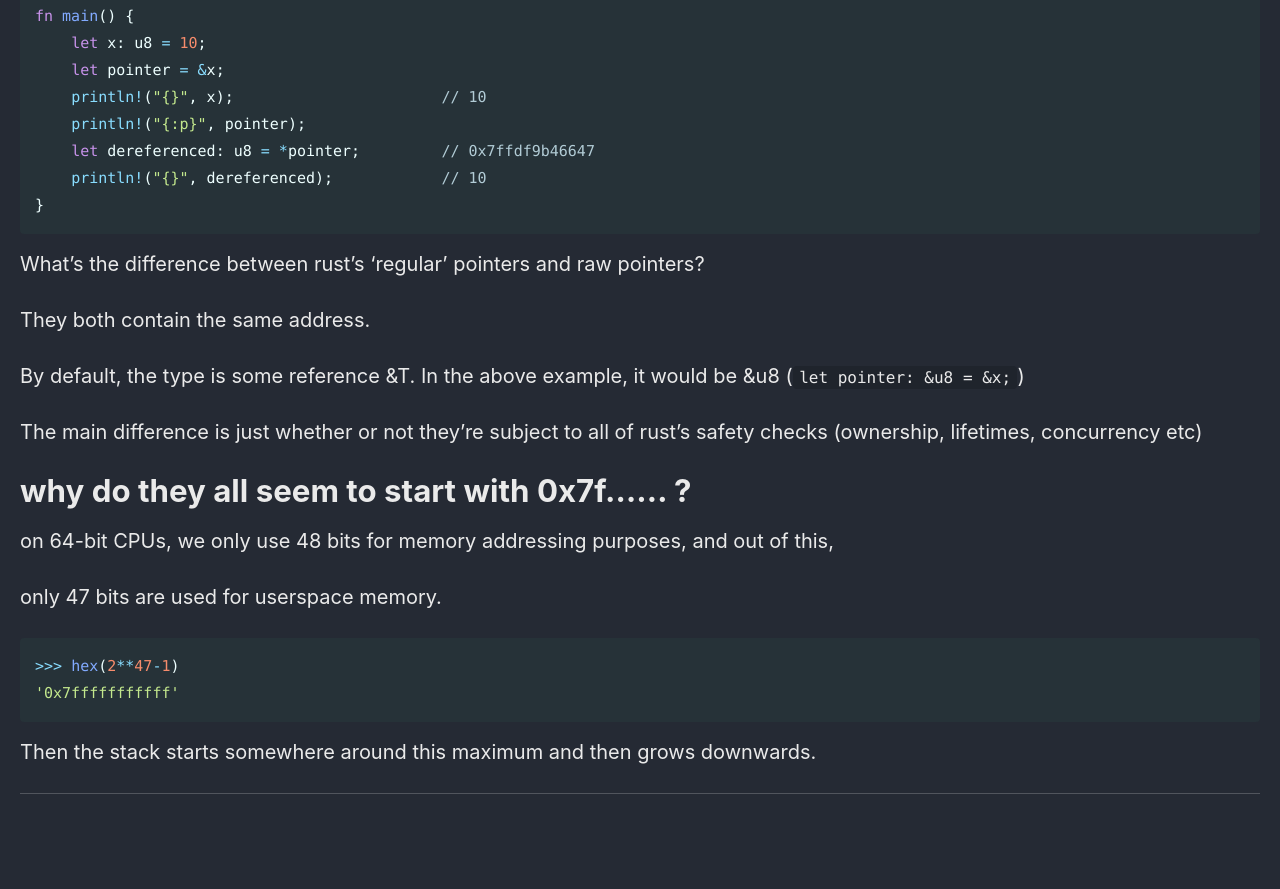
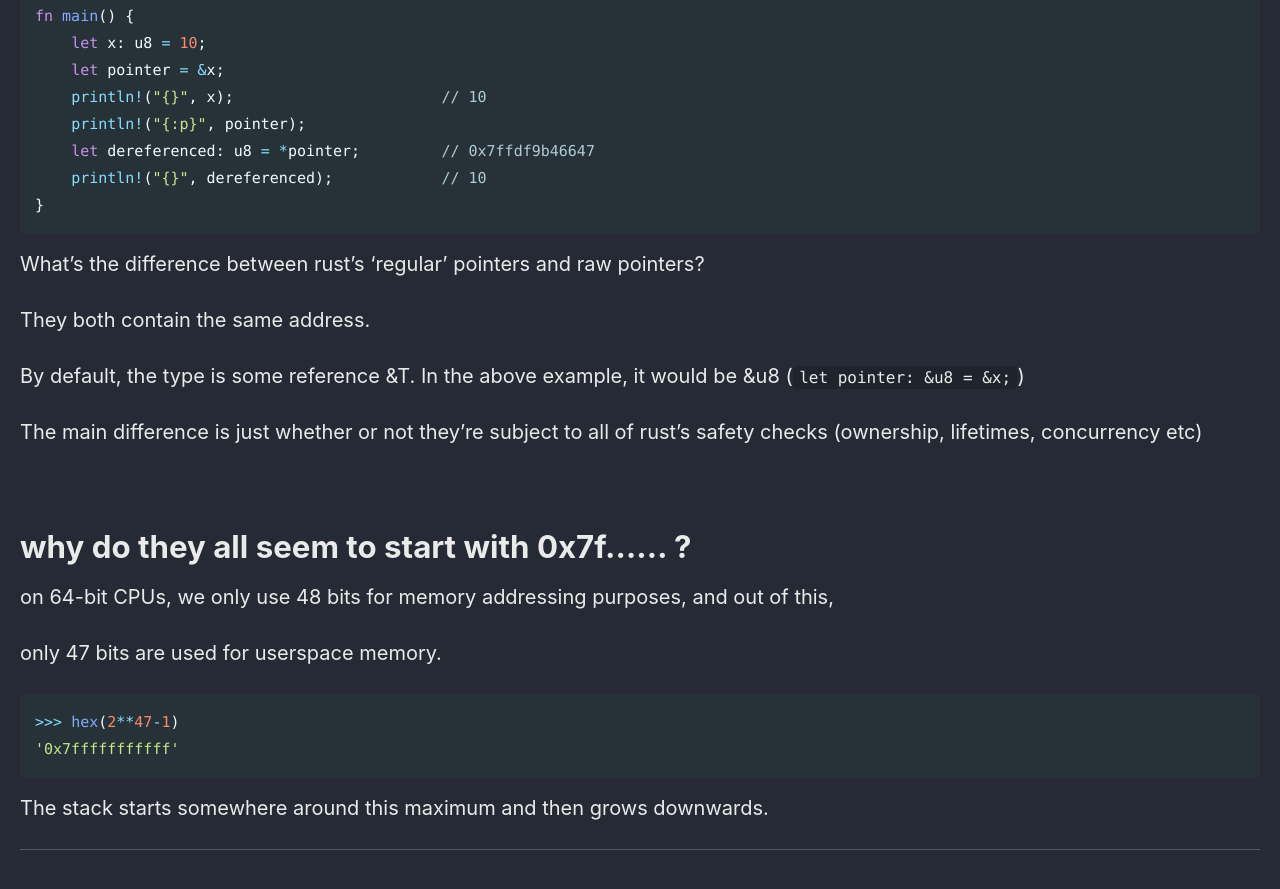
Before and after one commit to Connor-McCartney/Connor-McCartney.github.io, a Jekyll site: the page built from _pages/misc/Memory.md, in a window 1280 px wide and 900 px high, scrolled down 1459 px. Shown: the top 889 px of the window. Built offline with Jekyll 4.4.1, drawn with Linux system fonts in a browser that asks for light colours; cached includes are drawn as plain includes; before the commit the page ends 2303 px from its top, so only the background shows below that.

Commit message:
Update Memory.md

````diff
--- a/_pages/misc/Memory.md
+++ b/_pages/misc/Memory.md
@@ -78,6 +78,7 @@ By default, the type is some reference &T. In the above example, it would be &u8
 
 The main difference is just whether or not they're subject to all of rust's safety checks (ownership, lifetimes, concurrency etc)
 
+<br>
 
 # why do they all seem to start with 0x7f...... ?
 
@@ -90,6 +91,6 @@ only 47 bits are used for userspace memory.
 '0x7fffffffffff'
 ```
 
-Then the stack starts somewhere around this maximum and then grows downwards.
+The stack starts somewhere around this maximum and then grows downwards.
 
 ---
````
